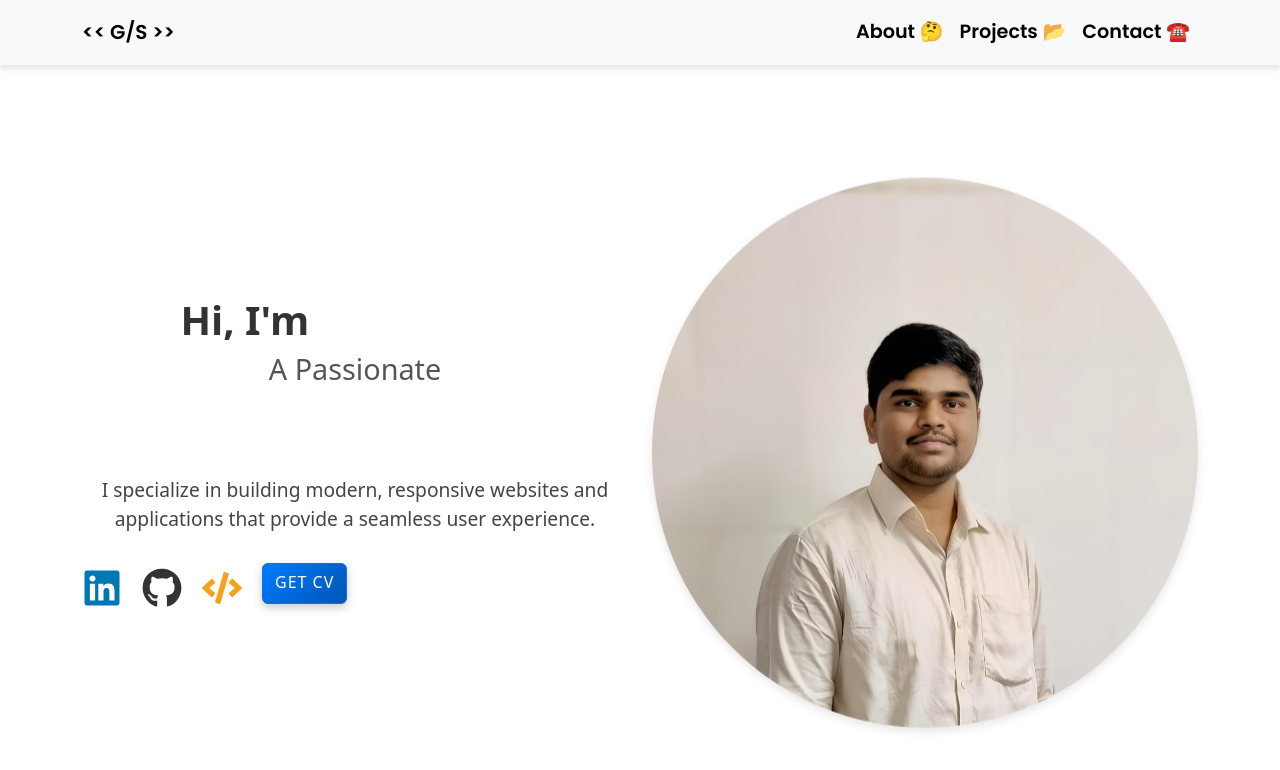
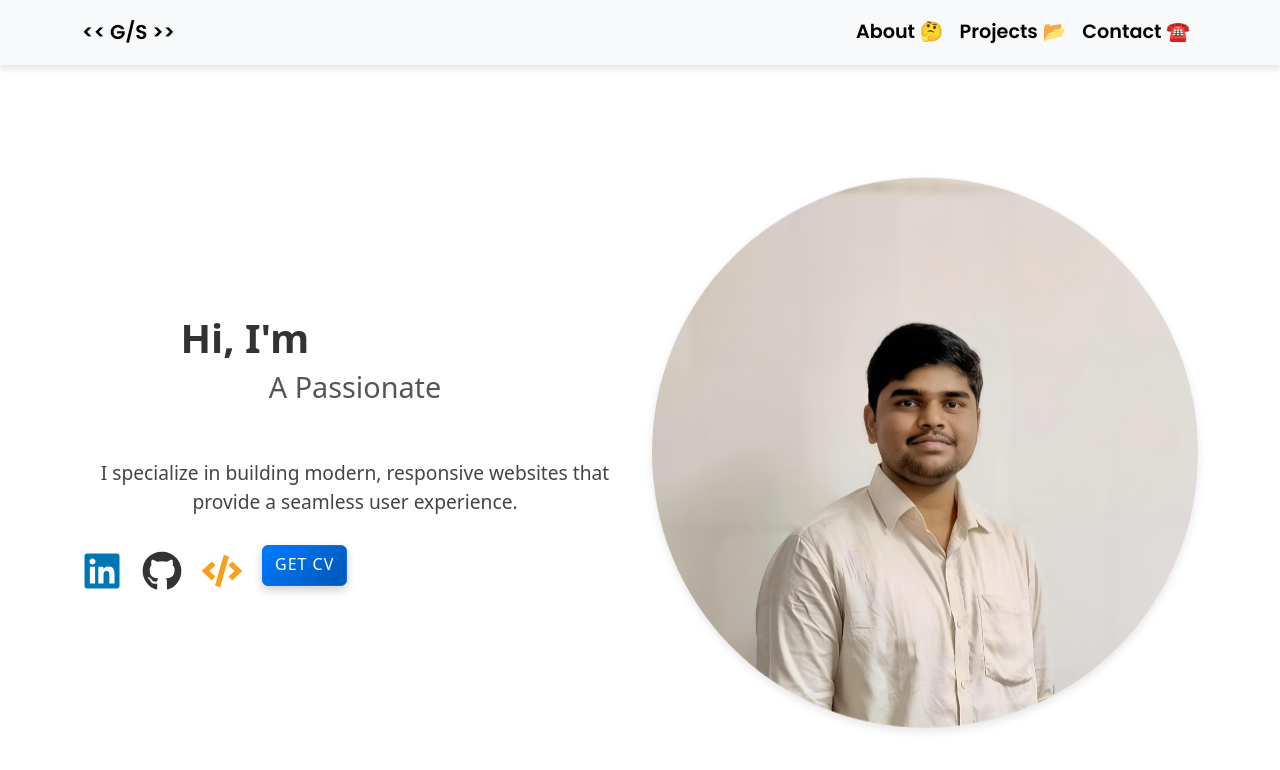
Before and after one commit to GokulS-dev/AboutMe, a React (Create React App) app: page / in a window 1280 px wide. Shown: the top 770 px of the page. Built offline with nearby package versions, Linux system fonts and the light colour scheme.

Commit message:
some small changes

```diff
--- a/src/components/AboutMe.js
+++ b/src/components/AboutMe.js
@@ -2,7 +2,7 @@ import { Container, Row, Col } from "react-bootstrap";
 import "./AboutMe.css"; // Import custom styles
 import aboutImg from "../assets/me2.jpeg"; // Replace with your actual image
 import { FaJava, FaJs, FaReact, FaNodeJs, FaPython } from "react-icons/fa";
-import { SiCplusplus, SiDart, SiFlutter, SiExpress, SiMongodb, SiMysql } from "react-icons/si";
+import { SiCplusplus, SiExpress, SiMongodb, SiMysql } from "react-icons/si";
 import HomeButton from "./HomeBtn"; // Import Home Button
 
 const About = () => {
@@ -34,14 +34,12 @@ const About = () => {
               <FaJava className="skill-icon java" title="Java" />
               <FaJs className="skill-icon js" title="JavaScript" />
               <FaPython className="skill-icon python" title="Python" />
-              <SiDart className="skill-icon dart" title="Dart" />
             </div>
 
             {/* Frontend */}
             <h4 className="skills-category">Frontend</h4>
             <div className="skills-icons">
               <FaReact className="skill-icon react" title="React.js" />
-              <SiFlutter className="skill-icon flutter" title="Flutter" />
             </div>
 
             {/* Backend */}
--- a/src/components/Landing.js
+++ b/src/components/Landing.js
@@ -26,10 +26,10 @@ const Landing = () => {
                 Hi, I'm <span className="highlight name-lazy-load">Gokul S 🧑🏻‍💻</span>
               </h1>
               <h2 className="subtitle">
-                A Passionate <span className="highlight role-lazy-load">Web 🧑🏻‍💻 and Mobile 📱 Application Developer</span>
+                A Passionate <span className="highlight role-lazy-load">Web 🧑🏻‍💻 Application Developer</span>
               </h2>
               <p className="description">
-                I specialize in building modern, responsive websites and applications that provide a seamless user experience.
+                I specialize in building modern, responsive websites that provide a seamless user experience.
               </p>
 
               <div className="social-links">
```
